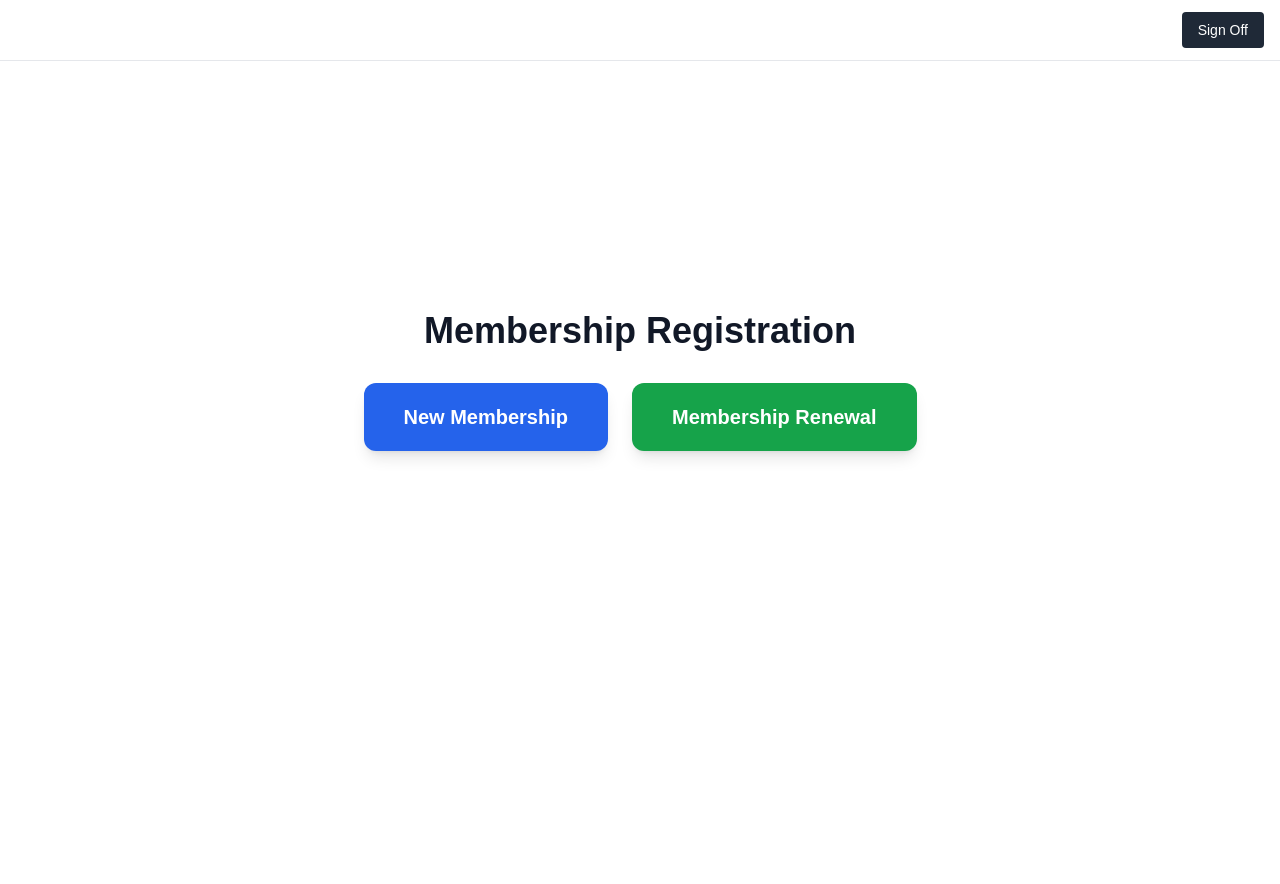
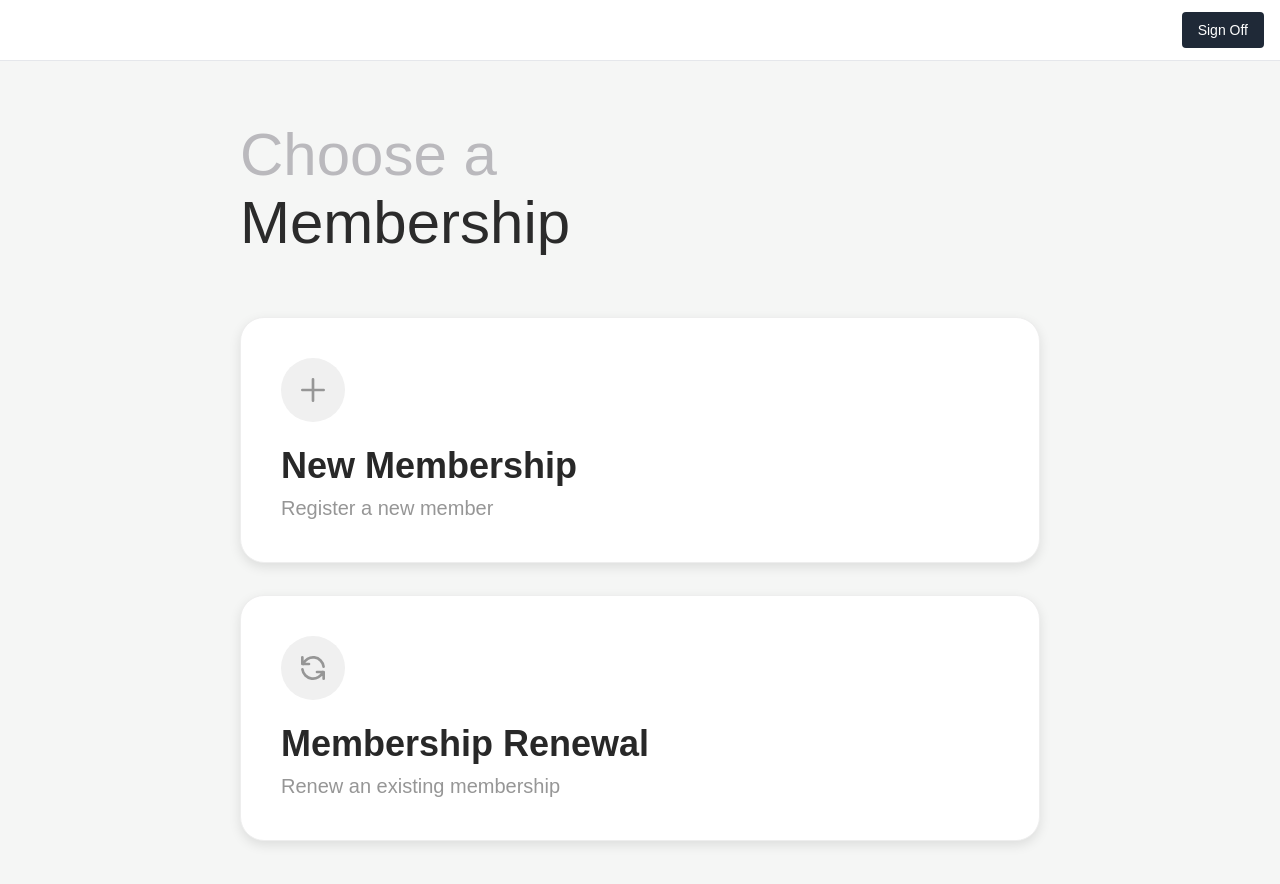
Before and after one commit to ChrisMcGonagle/golf-app, a Next.js app: page /dashboard/membership-registration in a window 1280 px wide. Shown: the top 884 px of the page. Before the commit the page ends 800 px from the top, so only its background shows below. Built offline with nearby package versions, Linux system fonts and the light colour scheme.

Commit message:
feat: refresh membership registration action cards

```diff
--- a/app/(authenticated)/dashboard/membership-registration/page.tsx
+++ b/app/(authenticated)/dashboard/membership-registration/page.tsx
@@ -2,20 +2,104 @@ import Link from 'next/link';
 
 export default function MembershipRegistrationPage() {
   return (
-    <div className="flex flex-col items-center justify-center min-h-[80vh] gap-8">
-      <h1 className="text-4xl font-bold text-gray-900">Membership Registration</h1>
-      <div className="flex flex-col sm:flex-row gap-6">
+    <div
+      className="flex flex-col items-center justify-center min-h-screen px-8 py-16"
+      style={{ backgroundColor: '#f5f6f5' }}
+    >
+      {/* Heading Section */}
+      <div className="w-full max-w-[800px] mb-16">
+        <p style={{ color: '#bab9bd' }} className="text-6xl font-normal">
+          Choose a
+        </p>
+        <h1 style={{ color: '#2b2b2b' }} className="text-6xl font-normal mt-2">
+          Membership
+        </h1>
+      </div>
+
+      {/* Cards Container */}
+      <div className="w-full max-w-[800px] flex flex-col gap-8">
+        {/* Card 1: New Membership */}
         <Link
           href="/dashboard/membership-flow?intent=new"
-          className="px-10 py-5 text-xl font-semibold text-white bg-blue-600 rounded-xl shadow-lg hover:bg-blue-700 transition-colors"
+          className="flex flex-col items-start justify-start p-10 rounded-3xl transition-all duration-200 hover:shadow-lg hover:scale-[1.02] cursor-pointer"
+          style={{
+            backgroundColor: '#ffffff',
+            border: '1px solid #eeeeee',
+            boxShadow: '0 4px 12px rgba(0, 0, 0, 0.1)',
+          }}
         >
-          New Membership
+          {/* Icon Container */}
+          <div
+            className="flex items-center justify-center w-16 h-16 rounded-full mb-6"
+            style={{ backgroundColor: '#f0f0f0' }}
+          >
+            <svg
+              className="w-8 h-8"
+              style={{ color: '#969696' }}
+              fill="none"
+              stroke="currentColor"
+              viewBox="0 0 24 24"
+            >
+              <path
+                strokeLinecap="round"
+                strokeLinejoin="round"
+                strokeWidth={2}
+                d="M12 4v16m8-8H4"
+              />
+            </svg>
+          </div>
+
+          {/* Text Container */}
+          <div className="flex flex-col items-start justify-start">
+            <h2 style={{ color: '#282828' }} className="text-4xl font-semibold">
+              New Membership
+            </h2>
+            <p style={{ color: '#969696' }} className="text-xl font-normal mt-2">
+              Register a new member
+            </p>
+          </div>
         </Link>
+
+        {/* Card 2: Membership Renewal */}
         <Link
           href="/dashboard/membership-flow?intent=renewal"
-          className="px-10 py-5 text-xl font-semibold text-white bg-green-600 rounded-xl shadow-lg hover:bg-green-700 transition-colors"
+          className="flex flex-col items-start justify-start p-10 rounded-3xl transition-all duration-200 hover:shadow-lg hover:scale-[1.02] cursor-pointer"
+          style={{
+            backgroundColor: '#ffffff',
+            border: '1px solid #eeeeee',
+            boxShadow: '0 4px 12px rgba(0, 0, 0, 0.1)',
+          }}
         >
-          Membership Renewal
+          {/* Icon Container */}
+          <div
+            className="flex items-center justify-center w-16 h-16 rounded-full mb-6"
+            style={{ backgroundColor: '#f0f0f0' }}
+          >
+            <svg
+              className="w-8 h-8"
+              style={{ color: '#969696' }}
+              fill="none"
+              stroke="currentColor"
+              viewBox="0 0 24 24"
+            >
+              <path
+                strokeLinecap="round"
+                strokeLinejoin="round"
+                strokeWidth={2}
+                d="M4 4v5h.582m15.356 2A8.001 8.001 0 004.582 9m0 0H9m11 11v-5h-.581m0 0a8.003 8.003 0 01-15.357-2m15.357 2H15"
+              />
+            </svg>
+          </div>
+
+          {/* Text Container */}
+          <div className="flex flex-col items-start justify-start">
+            <h2 style={{ color: '#282828' }} className="text-4xl font-semibold">
+              Membership Renewal
+            </h2>
+            <p style={{ color: '#969696' }} className="text-xl font-normal mt-2">
+              Renew an existing membership
+            </p>
+          </div>
         </Link>
       </div>
     </div>
```
Also changed, not shown: 2 other files (tests, documents, lock files or other folders).
